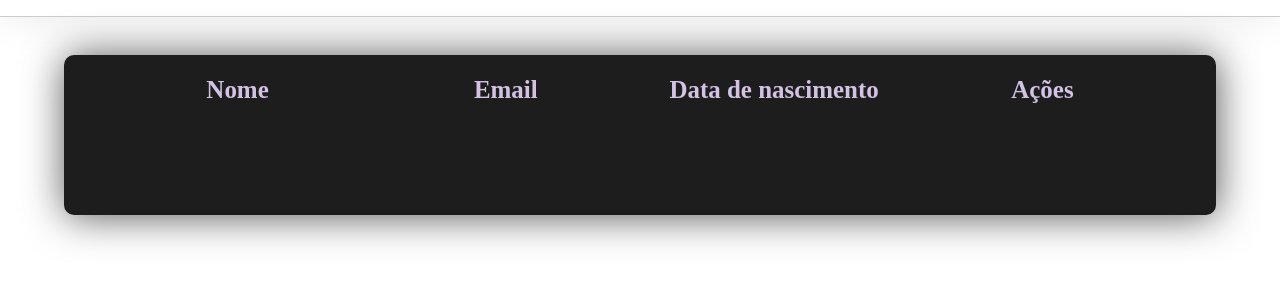
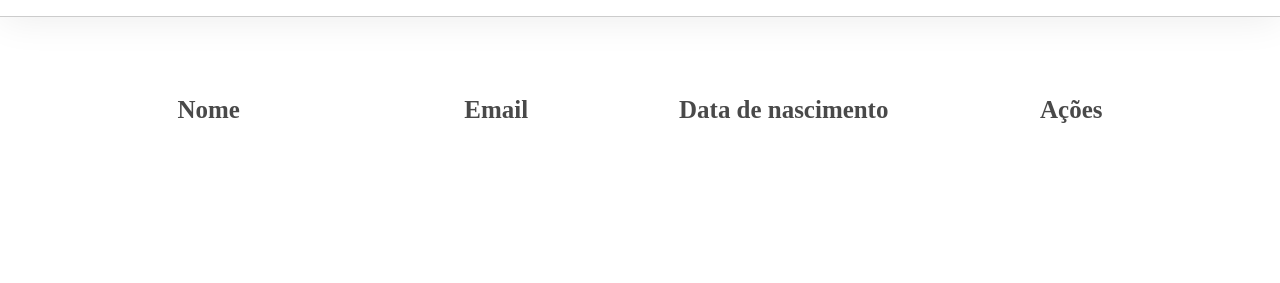
Before and after one commit to amandadeogr/CRUD, a plain HTML site: page index.html in a window 1280 px wide. Shown: the part 85-368 px from the top of the page. Drawn offline with Linux system fonts and the light colour scheme.

Commit message:
change style of the table

```diff
--- a/assets/css/table/head-title.css
+++ b/assets/css/table/head-title.css
@@ -1,4 +1,4 @@
 .table__row__title {
-   color: rgb(211, 194, 228);
+   color: rgb(73, 73, 73);
    font-size: 1.3rem;
 }
--- a/assets/css/table/table-row.css
+++ /dev/null
@@ -1,4 +0,0 @@
-.table__row {
-   align-items: center;
-   overflow-wrap: break-word;
-}
--- a/assets/css/table/table.css
+++ b/assets/css/table/table.css
@@ -1,13 +1,15 @@
 .table {
-   background-color: #1d1d1d;
    border-radius: 10px;
-   box-shadow: 1px 1px 40px #555555;
-   color: rgb(226, 226, 226);
-   min-height: 20vh;
-   margin: 2rem auto;
-   overflow-y: scroll;
-   padding: 1rem 2rem;
+   margin: 3rem auto;
    text-align: center;
    table-layout: fixed;
    width: 90%;
 }
+
+.table__head, .table__body {
+   border-bottom: 1px solid #696969;
+}
+
+th, td {
+   padding: 1rem;
+}
--- a/index.html
+++ b/index.html
@@ -13,7 +13,6 @@
    <link rel="stylesheet" href="/assets/css/header/button.css">
 
    <link rel="stylesheet" href="/assets/css/table/table.css">
-   <link rel="stylesheet" href="/assets/css/table/table-row.css">
    <link rel="stylesheet" href="/assets/css/table/head-title.css">
    <link rel="stylesheet" href="/assets/css/table/button.css">
 
```
